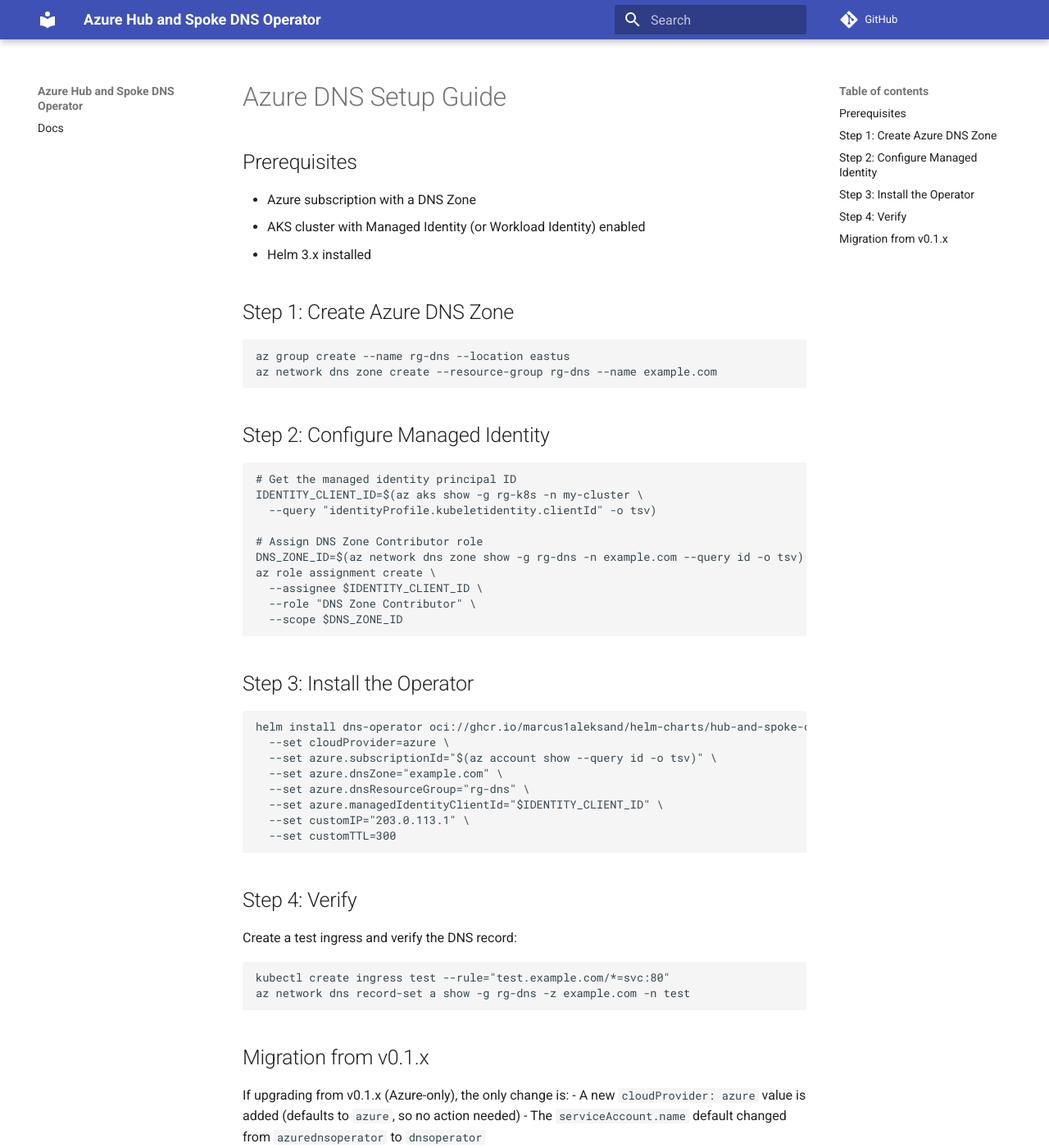
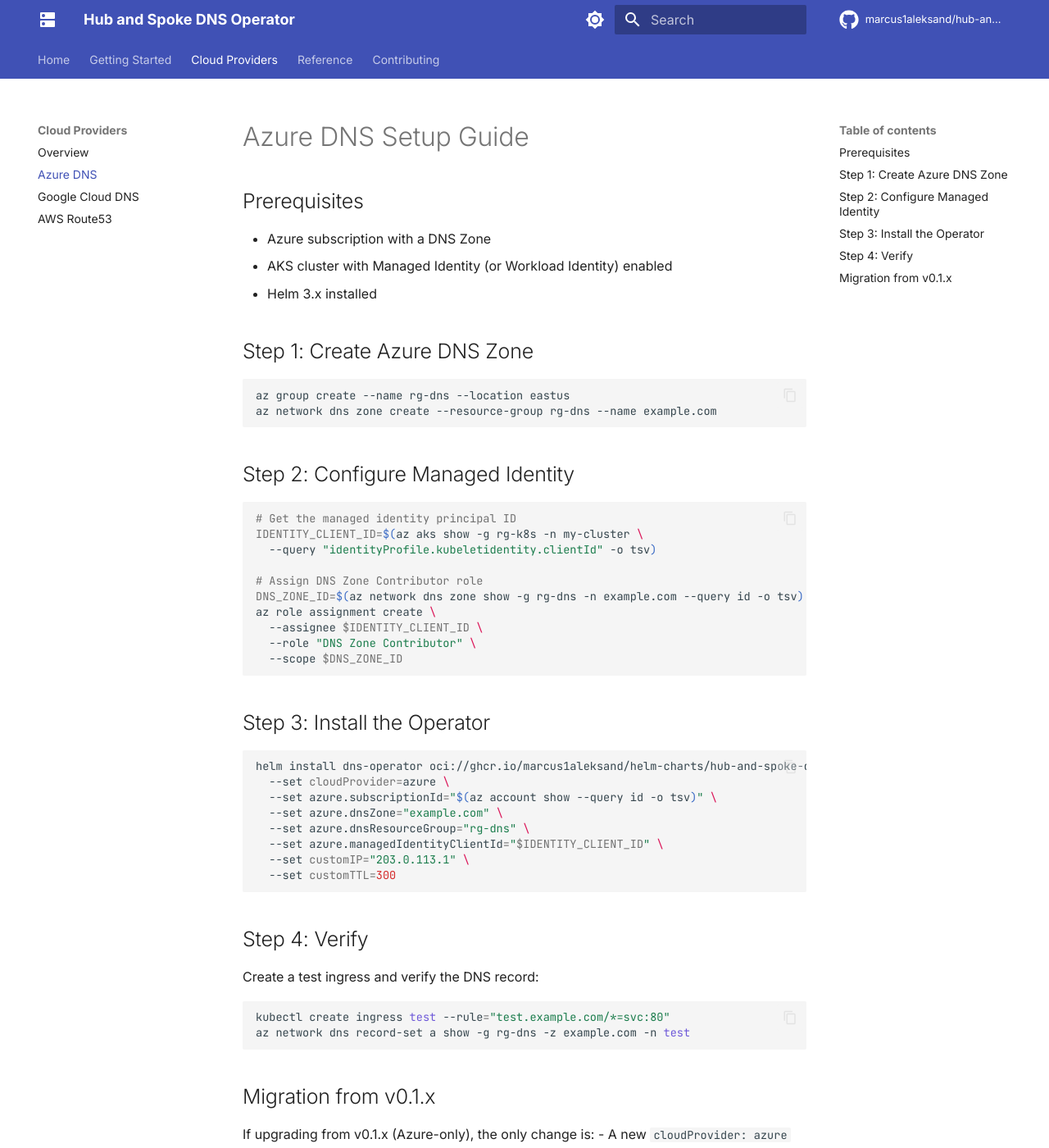
Before and after one commit to marcus1aleksand/hub-and-spoke-dns-operator, an MkDocs documentation site: the page built from docs/azure-setup.md, in a window 1280 px wide and 1400 px high. Shown: the whole window at 82% size. Built offline with MkDocs 1.6.1 and Material for MkDocs 9.7.7, drawn with Linux system fonts in a browser that asks for light colours; comment, search, counter and statistics services are not loaded; some of the changed text lies outside the part shown.

Commit message:
docs: professional MkDocs Material site with full documentation
- Hero landing page with badges, feature cards, and quick install
- Dark mode toggle, search, code copy buttons
- Tabbed cloud provider installation guides (Azure/GCP/AWS)
- Architecture page with Mermaid diagrams
- Configuration reference, metrics/monitoring guide
- Troubleshooting guide with provider-specific tabs
- Contributing guide with project structure
- Responsive navigation with tabs and sections

```diff
--- a/mkdocs.yml
+++ b/mkdocs.yml
@@ -1,15 +1,94 @@
-site_name: "Azure Hub and Spoke DNS Operator"
-
+site_name: Hub and Spoke DNS Operator
+site_url: https://marcus1aleksand.github.io/hub-and-spoke-dns-operator/
+site_description: A multi-cloud Kubernetes operator that automatically manages DNS records for Ingress resources
+site_author: Marcus Aleks
 repo_url: https://github.com/marcus1aleksand/hub-and-spoke-dns-operator
-
-nav:
-  - Docs: index.md
+repo_name: marcus1aleksand/hub-and-spoke-dns-operator
+edit_uri: edit/main/docs/
 
 theme:
   name: material
   icon:
-    repo: fontawesome/brands/git-alt
+    repo: fontawesome/brands/github
+    logo: material/dns
+  palette:
+    - scheme: default
+      primary: indigo
+      accent: cyan
+      toggle:
+        icon: material/brightness-7
+        name: Switch to dark mode
+    - scheme: slate
+      primary: indigo
+      accent: cyan
+      toggle:
+        icon: material/brightness-4
+        name: Switch to light mode
+  features:
+    - navigation.instant
+    - navigation.tracking
+    - navigation.tabs
+    - navigation.sections
+    - navigation.top
+    - navigation.footer
+    - search.suggest
+    - search.highlight
+    - content.code.copy
+    - content.code.annotate
+    - content.tabs.link
+    - toc.follow
+  font:
+    text: Inter
+    code: JetBrains Mono
 
 plugins:
-  - mermaid2
   - search
+
+markdown_extensions:
+  - pymdownx.highlight:
+      anchor_linenums: true
+      line_spans: __span
+      pygments_lang_class: true
+  - pymdownx.inlinehilite
+  - pymdownx.snippets
+  - pymdownx.superfences:
+      custom_fences:
+        - name: mermaid
+          class: mermaid
+          format: !!python/name:pymdownx.superfences.fence_code_format
+  - pymdownx.tabbed:
+      alternate_style: true
+  - pymdownx.details
+  - pymdownx.emoji:
+      emoji_index: !!python/name:material.extensions.emoji.twemoji
+      emoji_generator: !!python/name:material.extensions.emoji.to_svg
+  - admonition
+  - attr_list
+  - md_in_html
+  - tables
+  - toc:
+      permalink: true
+
+extra:
+  social:
+    - icon: fontawesome/brands/github
+      link: https://github.com/marcus1aleksand
+  generator: false
+
+copyright: Copyright &copy; 2024-2026 Marcus Aleks
+
+nav:
+  - Home: index.md
+  - Getting Started:
+    - Quick Start: quickstart.md
+    - Architecture: architecture.md
+  - Cloud Providers:
+    - Overview: providers.md
+    - Azure DNS: azure-setup.md
+    - Google Cloud DNS: gcp-setup.md
+    - AWS Route53: aws-setup.md
+  - Reference:
+    - Configuration: configuration.md
+    - Metrics & Monitoring: metrics.md
+    - Troubleshooting: troubleshooting.md
+  - Contributing: contributing.md
```
Also changed, not shown: docs/configuration.md (added, +83 -0 lines), docs/contributing.md (added, +73 -0 lines), docs/index.md (+165 -16 lines), docs/metrics.md (added, +49 -0 lines), docs/providers.md (added, +55 -0 lines), docs/quickstart.md (added, +92 -0 lines), docs/troubleshooting.md (added, +95 -0 lines).
